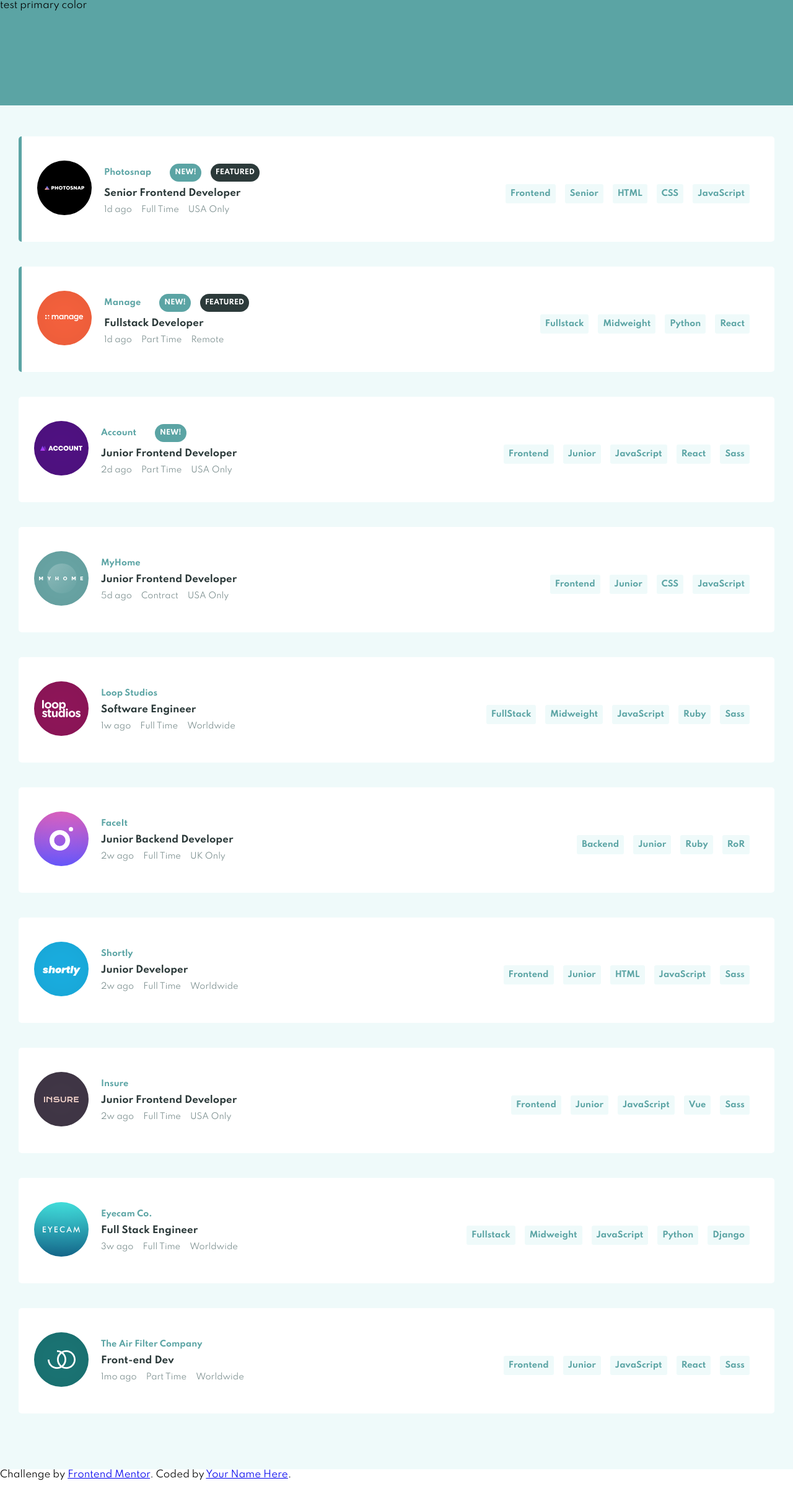
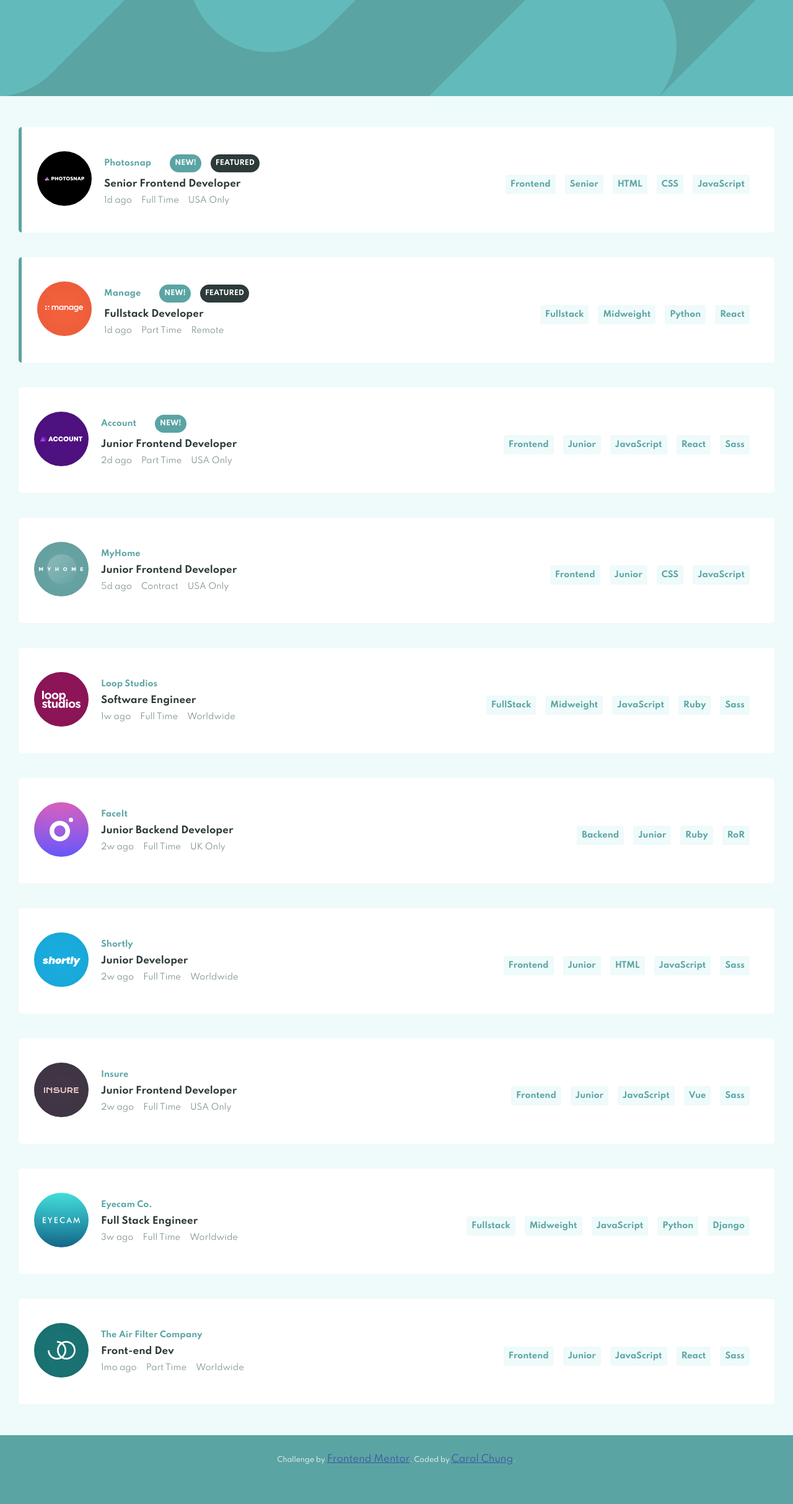
Before and after one commit to cch5ng/job_listing_fe_mentor, a React (Create React App) app: page / in a window 1280 px wide. Shown: the top 2426 px of the page at 62% size. Before the commit the page ends 2388 px from the top, so only its background shows below. Built offline with nearby package versions, Linux system fonts and the light colour scheme.

Commit message:
fix footer styling

```diff
--- a/src/App.js
+++ b/src/App.js
@@ -1,16 +1,29 @@
-import React from 'react';
+import React, {useState, useEffect} from 'react';
 import './App.scss';
 import Card from './components/Card';
 import jobs from './data.json';
+import headerMobile from './images/bg-header-mobile.svg';
+import headerDesktop from './images/bg-header-desktop.svg';
+
+const styles = {
+  container: isDesktopSized => ({
+    backgroundImage: isDesktopSized ? `url(${headerDesktop})`: `url(${headerMobile})`
+  })
+};
 
 function App() {
-  console.log('jobs', jobs)
+  const mediaMatch = window.matchMedia('(min-width: 768px)');
+  const [matches, setMatches] = useState(false); //mediaMatch.matches
+
+  useEffect(() => {
+    const handler = e => setMatches(e.matches);
+    mediaMatch.addListener(handler);
+    return () => mediaMatch.removeListener(handler);
+  }, []);
 
   return (
-    <div className="App">
-      <header>
-        test primary color
-      </header>
+    <div>
+      <header style={styles.container(matches)} />
       <main id="app">
         {jobs.map(job =>
           (<Card key={job.id} job={job} />)
@@ -19,7 +32,7 @@
       <footer>
         <div className="attribution">
           Challenge by <a href="https://www.frontendmentor.io?ref=challenge" target="_blank">Frontend Mentor</a>.
-          Coded by <a href="#">Your Name Here</a>.
+          Coded by <a href="http://github.com/cch5ng" target="_blank">Carol Chung</a>.
         </div>
       </footer>
     </div>
--- a/src/App.scss
+++ b/src/App.scss
@@ -14,12 +14,12 @@
 
 header {
   background-color: $primary-color;
-  min-height: 170px;
+  min-height: 155px;
 }
 
 main {
   background-color: $secondary-color;
-  padding: 50px 30px;
+  padding: 50px 30px 10px 30px;
 }
 
 /* globals */
@@ -115,11 +115,17 @@
 }
 
 footer {
-
+  background-color: $primary-color;
+  min-height: 140px;
+  text-align: center;
+  color: #fff;
+  padding-top: 30px;
 }
 
+.attribution { font-size: 11px; text-align: center; }
+.attribution a { color: hsl(228, 45%, 44%); }
+
 @media (min-width: 1100px) {
-
   .card-container {
     display: flex;
     flex-flow: row nowrap;
@@ -141,7 +147,6 @@
     padding-bottom: 0;
   }
 
-
   .card-line1 {
     margin-top: 0;
   }
@@ -149,45 +154,4 @@
   .keyword-section-container {
     margin-left: auto;
   }
-
-
 }
-
-// .App {
-//   text-align: center;
-// }
-
-// .App-logo {
-//   height: 40vmin;
-//   pointer-events: none;
-// }
-
-// @media (prefers-reduced-motion: no-preference) {
-//   .App-logo {
-//     animation: App-logo-spin infinite 20s linear;
-//   }
-// }
-
-// .App-header {
-//   background-color: #282c34;
-//   min-height: 100vh;
-//   display: flex;
-//   flex-direction: column;
-//   align-items: center;
-//   justify-content: center;
-//   font-size: calc(10px + 2vmin);
-//   color: white;
-// }
-
-// .App-link {
-//   color: #61dafb;
-// }
-
-// @keyframes App-logo-spin {
-//   from {
-//     transform: rotate(0deg);
-//   }
-//   to {
-//     transform: rotate(360deg);
-//   }
-// }
```
